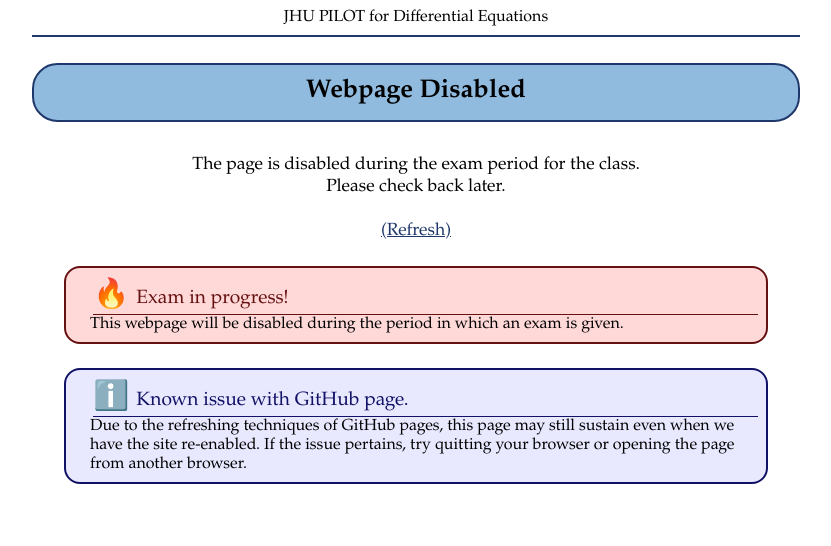
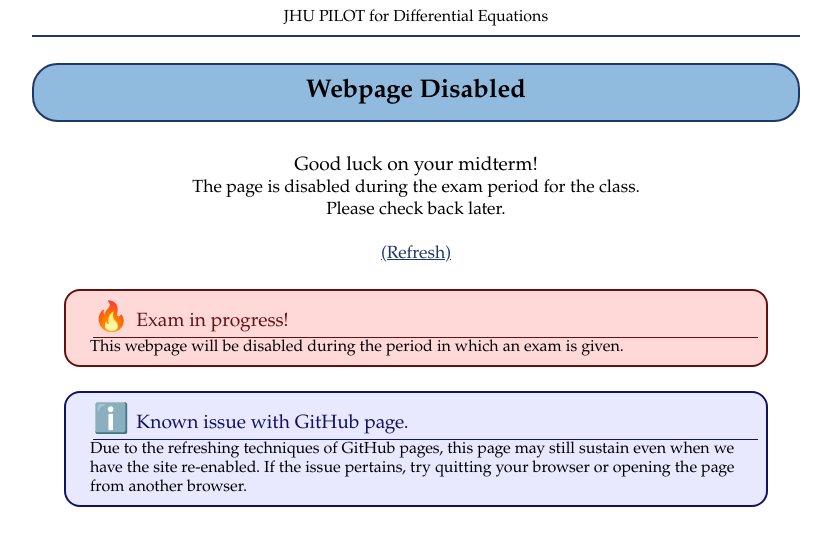
Before and after one commit to JHU-ODE-PILOT/SP25, a Jekyll site: the page disabled.html, which Jekyll copies as it is, in a window 1280 px wide. Shown: the top 546 px of the page, without its empty margins (224-1055 px from the left). Built offline with Jekyll 4.4.1, drawn with Linux system fonts in a browser that asks for light colours.

Commit message:
Disabling the webpage due to midterm.

```diff
--- a/_layouts/default.html
+++ b/_layouts/default.html
@@ -5,7 +5,7 @@
 <head>
   <title>Differential Equation PILOT: {{page.title}}</title>
   <meta charset="utf-8">
-  <!-- <meta http-equiv="refresh" content="0; URL=https://jhu-ode-pilot.github.io/SP25/disabled.html"> -->
+  <meta http-equiv="refresh" content="0; URL=https://jhu-ode-pilot.github.io/SP25/disabled.html">
   <link rel="stylesheet" type="text/css" href="{{site.baseurl}}/css/style.css">
   <link rel="stylesheet" type="text/css" href="{{site.baseurl}}/css/syntax.css">
   <script type="text/javascript" src="{{site.baseurl}}/js/page.js"></script>
--- a/disabled.html
+++ b/disabled.html
@@ -30,6 +30,10 @@
 
     <br>
 
+    <div style="text-align: center; font-size: 120%;">
+      Good luck on your midterm!
+  </div>
+
 <div style="text-align: center; font-size: 110%;">
     The page is disabled during the exam period for the class.<br>
     Please check back later.<br>
```
